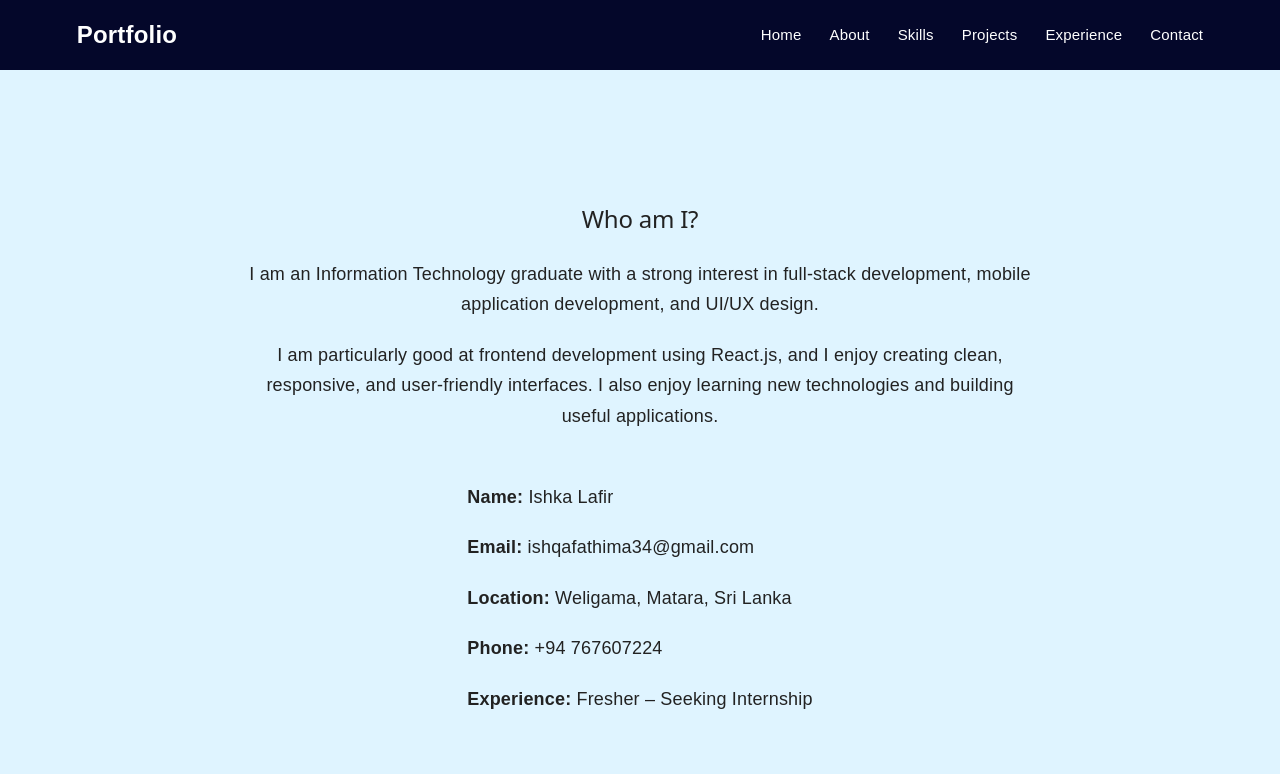
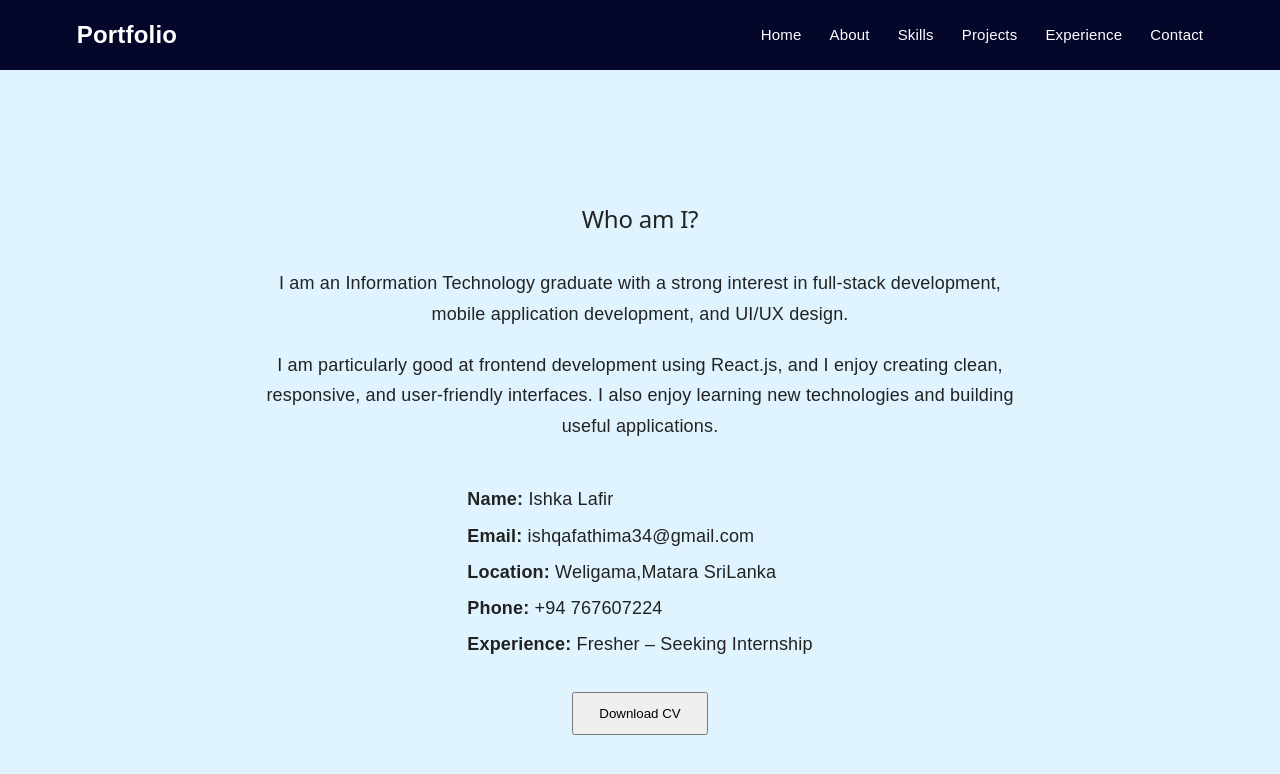
Before and after one commit to ishqafathima/My-Portfolio, a React (Vite) app: page /about in a window 1280 px wide. Shown: the top 774 px of the page. Built offline with nearby package versions, Linux system fonts and the light colour scheme.

Commit message:
update portfolio

```diff
--- a/src/sections/About/About.css
+++ b/src/sections/About/About.css
@@ -1,28 +1,35 @@
-.about-section {
+.section-content {
   min-height: 100vh;
   display: flex;
+  flex-direction: column;
   justify-content: center;
   align-items: center;
+  text-align: center;
   padding: 80px 20px;
+  box-sizing: border-box;
 }
 
-.about-content {
-  max-width: 800px;
-  width: 100%;
-  text-align: center;
-}
-
-.about-content h2 {
+.section-content h2 {
   margin-bottom: 25px;
 }
 
-.about-content p {
+.section-content > p {
+  max-width: 750px;
   line-height: 1.7;
-  margin-bottom: 20px;
+  margin: 10px auto;
 }
 
-.about-details {
-  margin-top: 30px;
+.contact-info {
+  margin-top: 25px;
   text-align: left;
-  display: inline-block;
 }
+
+.contact-info p {
+  margin: 10px 0;
+}
+
+.cv-button {
+  margin-top: 25px;
+  padding: 12px 25px;
+  cursor: pointer;
+}
--- a/src/sections/About/About.jsx
+++ b/src/sections/About/About.jsx
@@ -1,34 +1,58 @@
-
 import "./About.css";
 
 function About() {
+  const downloadCV = () => {
+    const link = document.createElement("a");
+    link.href = "/ishqa.pdf";
+    link.download = "ishqa.pdf";
+    link.click();
+  };
+
   return (
-    <section className="about-section">
-      <div className="about-content">
-        <h2>Who am I?</h2>
+    <div className="section-content">
 
+
+      <h2>Who am I?</h2>
+
+      <p>
+        I am an Information Technology graduate with a strong
+        interest in full-stack development, mobile application
+        development, and UI/UX design.
+      </p>
+
+      <p>
+        I am particularly good at frontend development using
+        React.js, and I enjoy creating clean, responsive, and
+        user-friendly interfaces. I also enjoy learning new
+        technologies and building useful applications.
+      </p>
+
+      <div className="contact-info">
         <p>
-          I am an Information Technology graduate with a strong interest in
-          full-stack development, mobile application development, and UI/UX
-          design.
+          <strong>Name:</strong> Ishka Lafir
         </p>
 
         <p>
-          I am particularly good at frontend development using React.js, and I
-          enjoy creating clean, responsive, and user-friendly interfaces. I
-          also enjoy learning new technologies and building useful
-          applications.
+          <strong>Email:</strong> ishqafathima34@gmail.com
         </p>
 
-        <div className="about-details">
-          <p><strong>Name:</strong> Ishka Lafir</p>
-          <p><strong>Email:</strong> ishqafathima34@gmail.com</p>
-          <p><strong>Location:</strong> Weligama, Matara, Sri Lanka</p>
-          <p><strong>Phone:</strong> +94 767607224</p>
-          <p><strong>Experience:</strong> Fresher – Seeking Internship</p>
-        </div>
+        <p>
+          <strong>Location:</strong> Weligama,Matara SriLanka
+        </p>
+
+        <p>
+          <strong>Phone:</strong> +94 767607224
+        </p>
+
+       <p>
+         <strong>Experience:</strong> Fresher – Seeking Internship
+       </p>
       </div>
-    </section>
+
+      <button className="cv-button" onClick={downloadCV}>
+        Download CV
+      </button>
+    </div>
   );
 }
 
```
